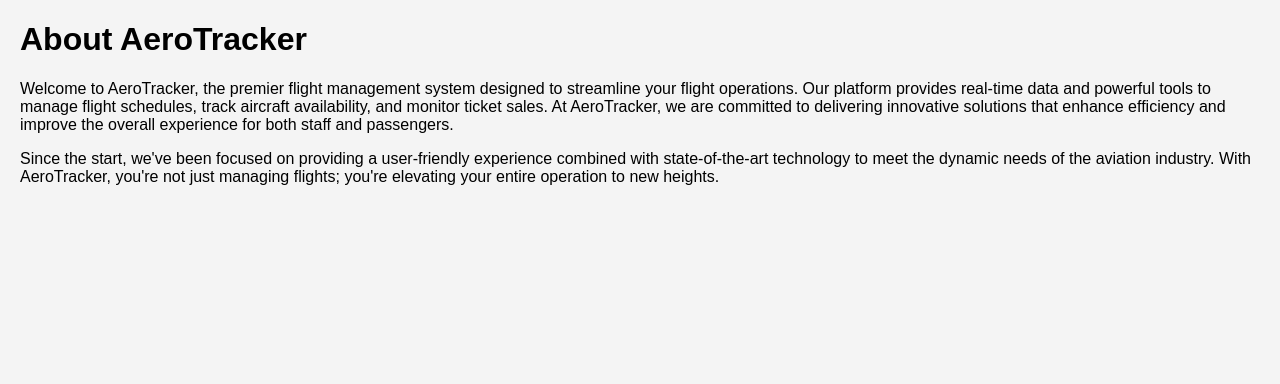
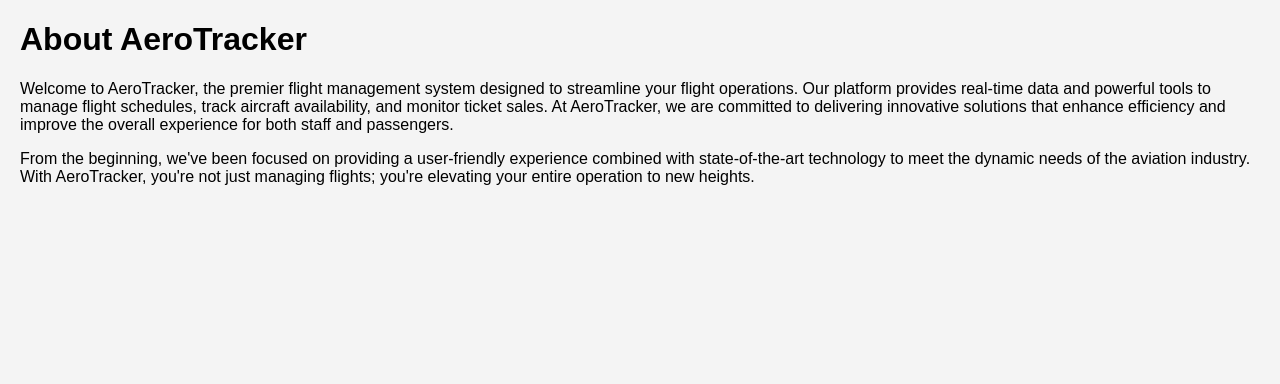
Before and after one commit to 310Ros/DevSecOps, a Django app: page /about/ in a window 1280 px wide. Shown: the part 81-465 px from the top of the page. Run offline with Django 4.2, Linux system fonts and the light colour scheme.

Commit message:
changes to the about section

```diff
--- a/flights/templates/flights/about.html
+++ b/flights/templates/flights/about.html
@@ -6,6 +6,6 @@
 <div class="content-container">
     <h1>About AeroTracker</h1>
     <p>Welcome to AeroTracker, the premier flight management system designed to streamline your flight operations. Our platform provides real-time data and powerful tools to manage flight schedules, track aircraft availability, and monitor ticket sales. At AeroTracker, we are committed to delivering innovative solutions that enhance efficiency and improve the overall experience for both staff and passengers.</p>
-    <p>Since the start, we've been focused on providing a user-friendly experience combined with state-of-the-art technology to meet the dynamic needs of the aviation industry. With AeroTracker, you're not just managing flights; you're elevating your entire operation to new heights.</p>
+    <p>From the beginning, we've been focused on providing a user-friendly experience combined with state-of-the-art technology to meet the dynamic needs of the aviation industry. With AeroTracker, you're not just managing flights; you're elevating your entire operation to new heights.</p>
 </div>
 {% endblock %}
```
